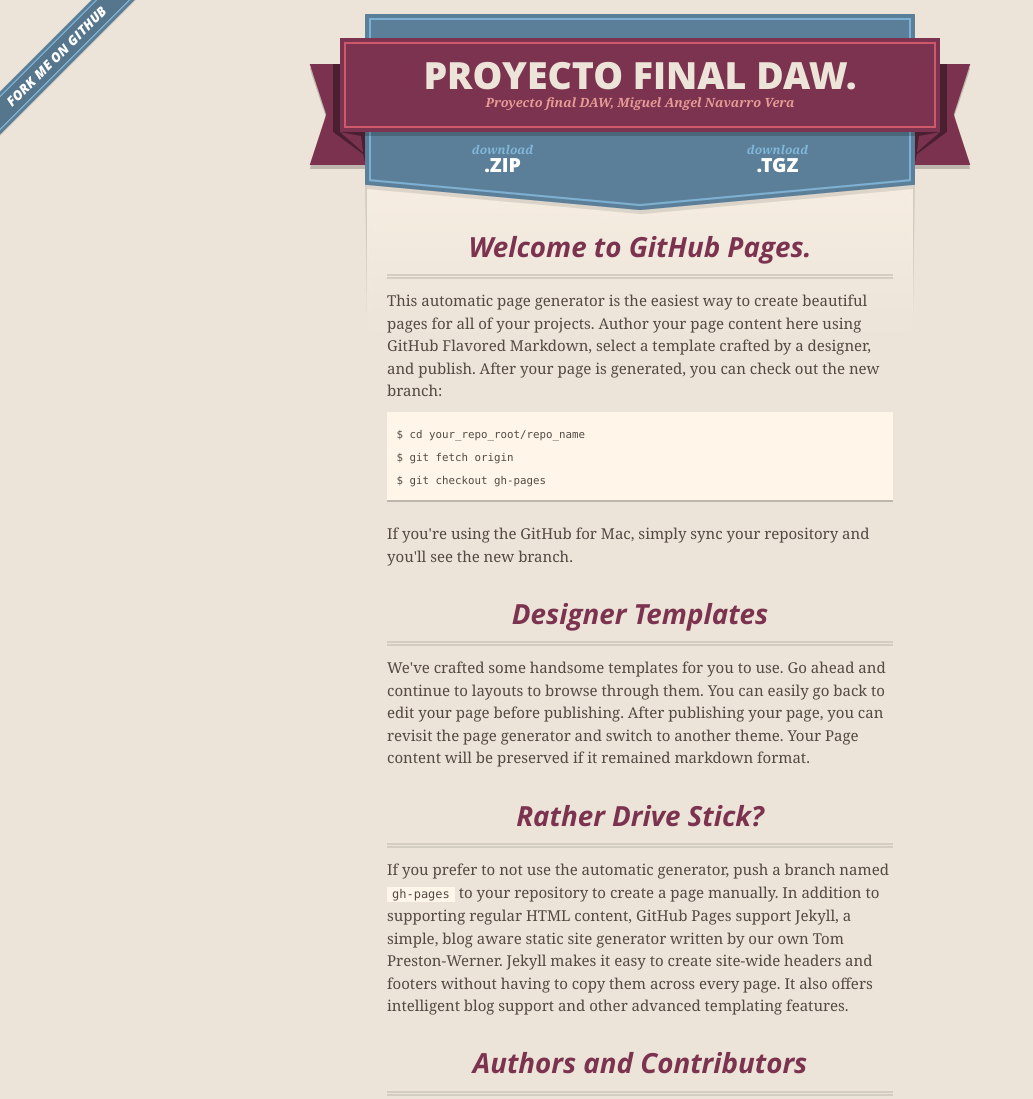
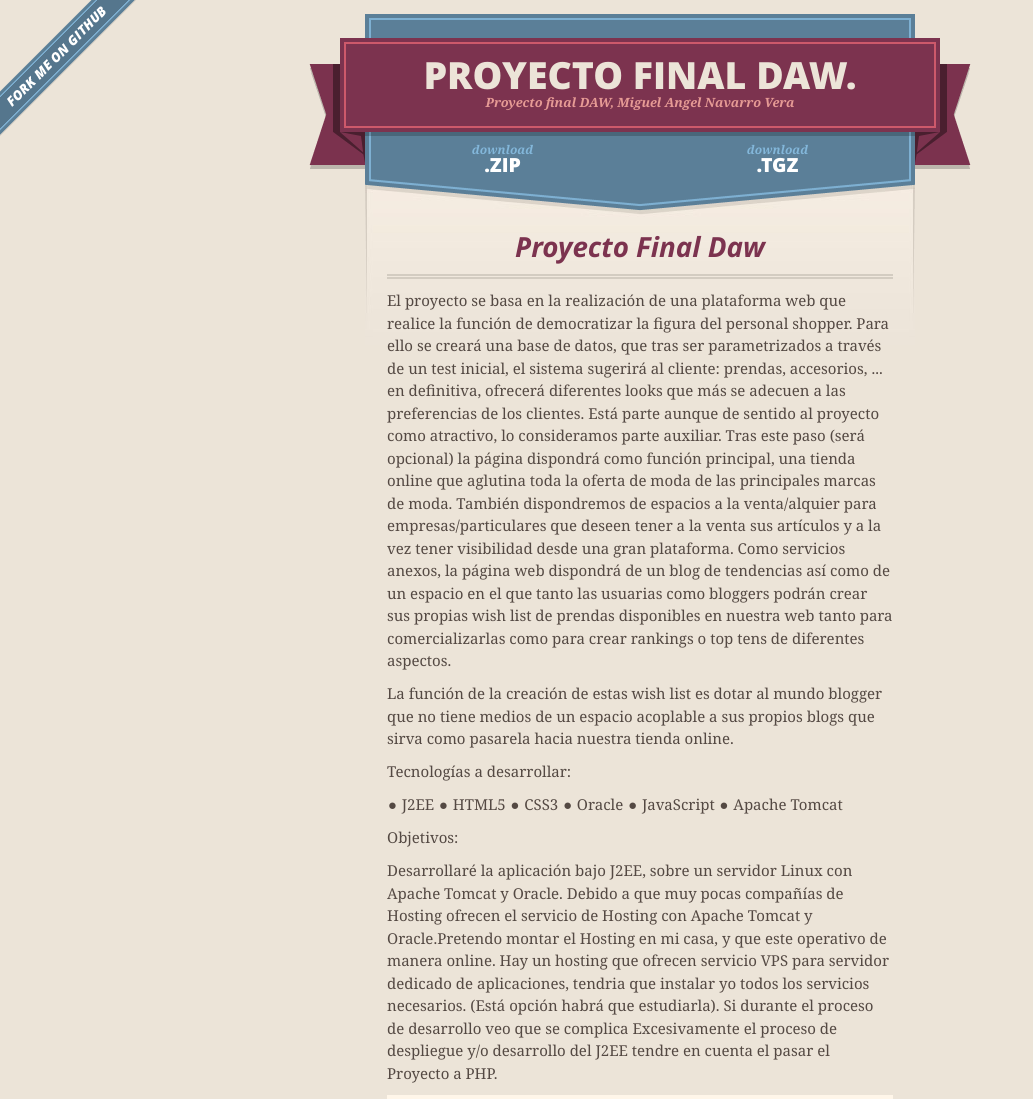
Before and after one commit to miguelillo/ProyectoFinalDAW, a plain HTML site: page index.html in a window 1280 px wide. Shown: the top 1099 px of the page, without its empty margins (0-1033 px from the left). Drawn offline with nearby package versions, Linux system fonts and the light colour scheme.

```diff
--- a/index.html
+++ b/index.html
@@ -47,9 +47,19 @@
 
       <section id="main_content">
         <h3>
-<a id="welcome-to-github-pages" class="anchor" href="#welcome-to-github-pages" aria-hidden="true"><span class="octicon octicon-link"></span></a>Welcome to GitHub Pages.</h3>
+<a id="proyecto-final-daw" class="anchor" href="#proyecto-final-daw" aria-hidden="true"><span class="octicon octicon-link"></span></a>Proyecto Final Daw</h3>
 
-<p>This automatic page generator is the easiest way to create beautiful pages for all of your projects. Author your page content here using GitHub Flavored Markdown, select a template crafted by a designer, and publish. After your page is generated, you can check out the new branch:</p>
+<p>El proyecto se basa en la realización de una plataforma web que realice la función de democratizar la figura del personal shopper. Para ello se creará una base de datos, que tras ser parametrizados a través de un test inicial, el sistema sugerirá al cliente: prendas, accesorios, ... en definitiva, ofrecerá diferentes looks que más se adecuen a las preferencias de los clientes. Está parte aunque de sentido al proyecto como atractivo, lo consideramos parte auxiliar. Tras este paso (será opcional) la página dispondrá como función principal, una tienda online que aglutina toda la oferta de moda de las principales marcas de moda. También dispondremos de espacios a la venta/alquier para empresas/particulares que deseen tener a la venta sus artículos y a la vez tener visibilidad desde una gran plataforma. Como servicios anexos, la página web dispondrá de un blog de tendencias así como de un espacio en el que tanto las usuarias como bloggers podrán crear sus propias wish list de prendas disponibles en nuestra web tanto para comercializarlas como para crear rankings o top tens de diferentes aspectos.</p>
+
+<p>La función de la creación de estas wish list es dotar al mundo blogger que no tiene medios de un espacio acoplable a sus propios blogs que sirva como pasarela hacia nuestra tienda online.</p>
+
+<p>Tecnologías a desarrollar:</p>
+
+<p>● J2EE ● HTML5 ● CSS3 ● Oracle ● JavaScript ● Apache Tomcat</p>
+
+<p>Objetivos:</p>
+
+<p>Desarrollaré la aplicación bajo J2EE, sobre un servidor Linux con Apache Tomcat y Oracle. Debido a que muy pocas compañías de Hosting ofrecen el servicio de Hosting con Apache Tomcat y Oracle.Pretendo montar el Hosting en mi casa, y que este operativo de manera online. Hay un hosting que ofrecen servicio VPS para servidor dedicado de aplicaciones, tendria que instalar yo todos los servicios necesarios. (Está opción habrá que estudiarla). Si durante el proceso de desarrollo veo que se complica Excesivamente el proceso de despliegue y/o desarrollo del J2EE tendre en cuenta el pasar el Proyecto a PHP.</p>
 
 <pre><code>$ cd your_repo_root/repo_name
 $ git fetch origin
```
Also changed, not shown: params.json (+1 -1 lines).
